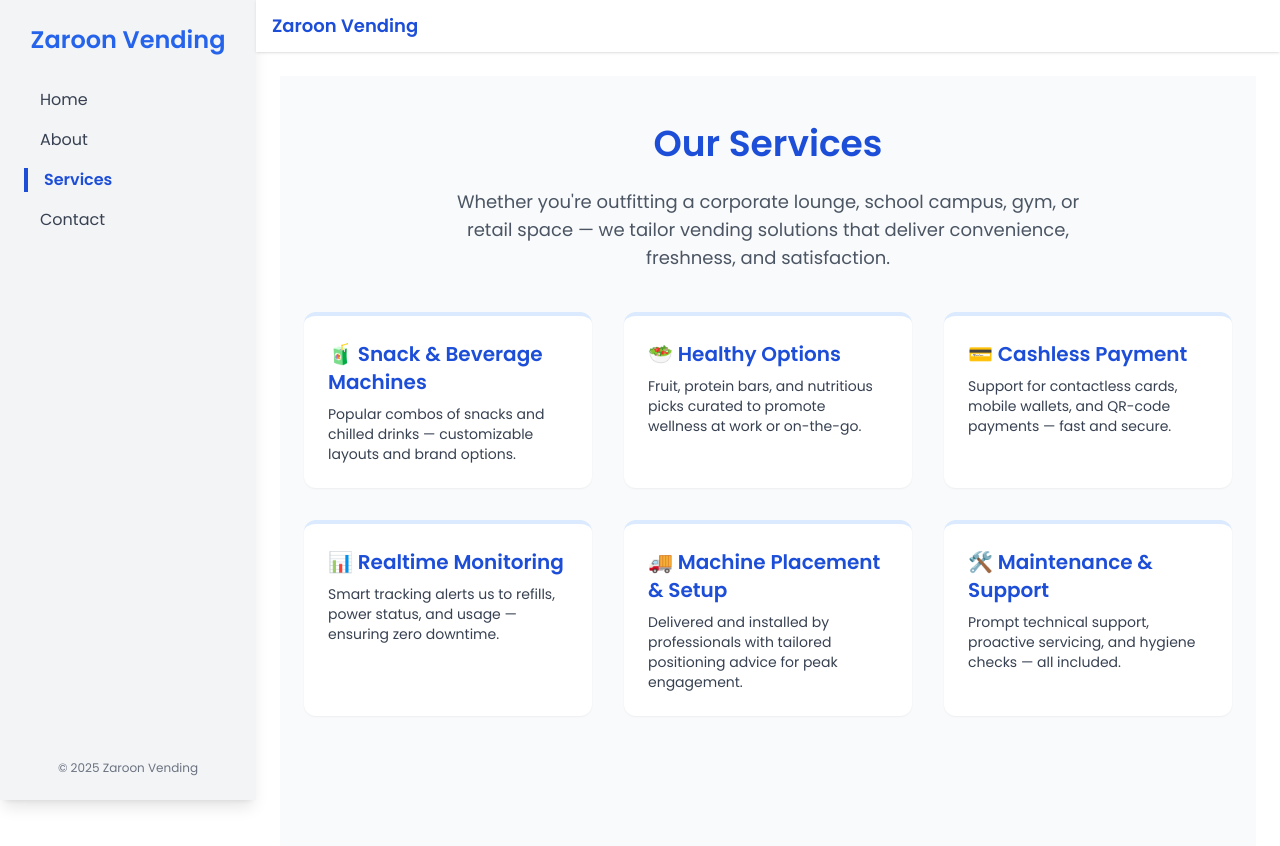
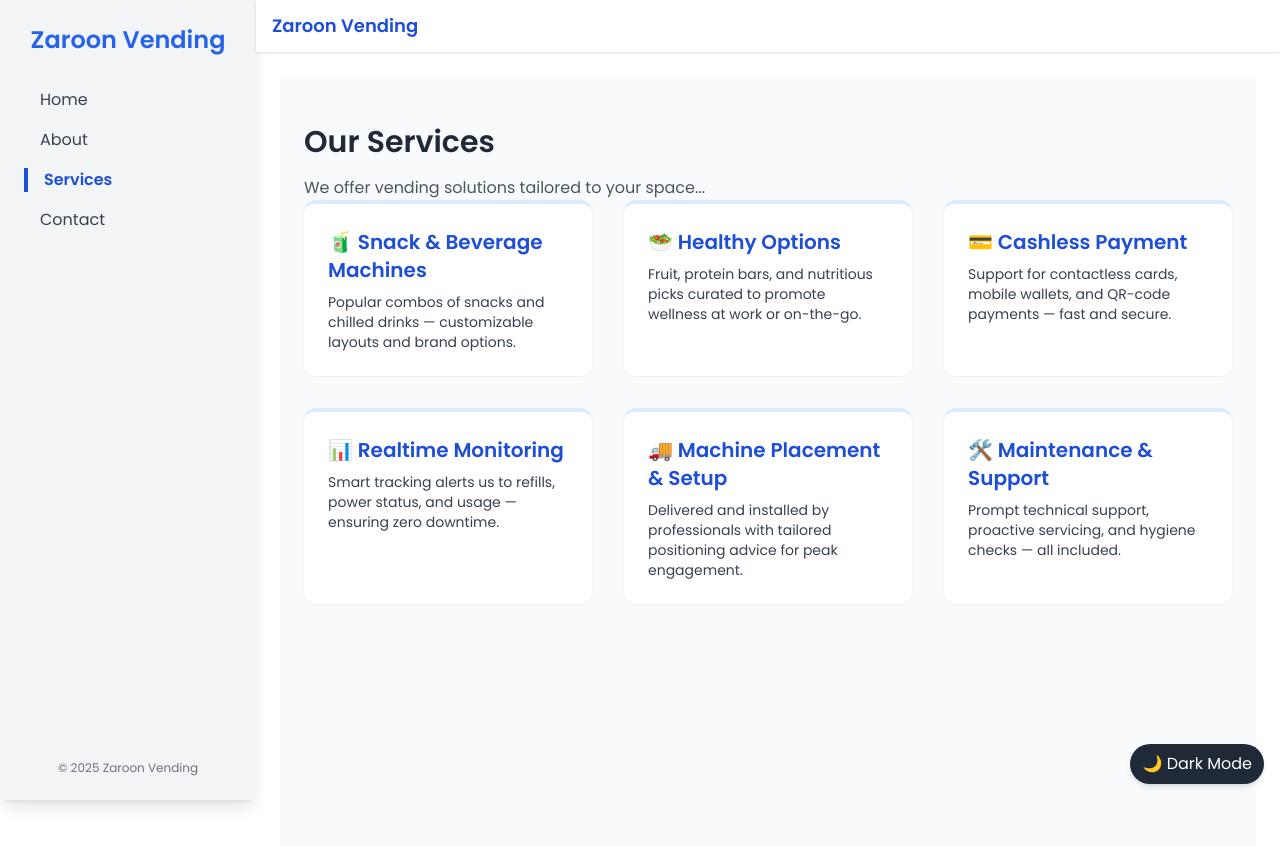
Before and after one commit to wajahatzeeshan/wz-vending-site, a React (Vite) app: page /wz-vending-site/services in a window 1280 px wide. Shown: the top 846 px of the page. Built offline with nearby package versions, Linux system fonts and the light colour scheme.

Commit message:
added git ignore

```diff
--- a/src/components/DarkModeToggle.jsx
+++ b/src/components/DarkModeToggle.jsx
@@ -1,3 +1,26 @@
+import { useEffect, useState } from "react";
+
 export default function DarkModeToggle() {
-  // your toggle logic here
+  const [isDark, setIsDark] = useState(() => {
+    const stored = localStorage.getItem("theme");
+    const prefersDark = window.matchMedia("(prefers-color-scheme: dark)").matches;
+    return stored ? stored === "dark" : prefersDark;
+  });
+
+  // Apply theme on first load and whenever it changes
+  useEffect(() => {
+    document.documentElement.classList.toggle("dark", isDark);
+    localStorage.setItem("theme", isDark ? "dark" : "light");
+  }, [isDark]);
+
+  const toggleTheme = () => setIsDark((prev) => !prev);
+
+  return (
+    <button
+      onClick={toggleTheme}
+      className="fixed bottom-4 right-4 px-3 py-2 rounded-full bg-gray-800 text-white dark:bg-white dark:text-gray-800 shadow-md transition duration-300"
+    >
+      {isDark ? "🌞 Light Mode" : "🌙 Dark Mode"}
+    </button>
+  );
 }
--- a/src/components/Header.jsx
+++ b/src/components/Header.jsx
@@ -4,7 +4,7 @@ import DarkModeToggle from "./DarkModeToggle";
 export default function Header() {
   return (
     <div className="top-bar flex justify-between items-center px-4 py-3 shadow-md bg-white dark:bg-gray-800 sticky top-0 z-50">
-      <h1 className="text-lg font-bold">Zaroon Vending</h1>
+      <h1 className="text-lg font-bold">Zaroon Zayan Vending</h1>
       <DarkModeToggle />
     </div>
   );
--- a/src/components/MobileNavbar.jsx
+++ b/src/components/MobileNavbar.jsx
@@ -35,10 +35,10 @@ export default function MobileNavbar() {
       >
         <nav className="flex flex-col py-4 text-center">
           {[
-            { to: "/", label: "Home" },
-            { to: "/about", label: "About" },
-            { to: "/services", label: "Services" },
-            { to: "/contact", label: "Contact" },
+            { to: import.meta.env.BASE_URL + "", label: "Home" },
+            { to: import.meta.env.BASE_URL + "about", label: "About" },
+            { to: import.meta.env.BASE_URL + "services", label: "Services" },
+            { to: import.meta.env.BASE_URL + "contact", label: "Contact" },
           ].map(({ to, label }) => (
             <NavLink
               key={to}
--- a/src/components/Navbar.jsx
+++ b/src/components/Navbar.jsx
@@ -1,11 +1,10 @@
-// src/components/Layout.jsx
-import Navbar from "./Navbar";
+import MobileNavbar from "./MobileNavbar";
 import { Outlet } from "react-router-dom";
 
 export default function Layout() {
   return (
-    <div className="flex">
-      <Navbar />
+    <div className="flex flex-col min-h-screen">
+      <MobileNavbar />
       <main className="flex-grow p-6">
         <Outlet />
       </main>
--- a/src/index.css
+++ b/src/index.css
@@ -6,6 +6,10 @@
 @tailwind utilities;
 
 /* Custom global styles (optional) */
+html {
+  scroll-behavior: smooth;
+}
+
 body {
   @apply font-poppins bg-white text-gray-900 dark:bg-gray-900 dark:text-gray-100;
 }
--- a/src/main.jsx
+++ b/src/main.jsx
@@ -13,7 +13,7 @@ import "./index.css"; // Tailwind + global styles
 
 ReactDOM.createRoot(document.getElementById("root")).render(
   <React.StrictMode>
-    <BrowserRouter basename="/wz-vending-site">
+    <BrowserRouter basename="/wz-vending-site/">
       <Routes>
         <Route path="/" element={<Layout />}>
           <Route index element={<Home />} />
--- a/src/pages/Contact.jsx
+++ b/src/pages/Contact.jsx
@@ -1,10 +1,11 @@
 export default function Contact() {
   return (
-    <section className="min-h-screen bg-gray-50 px-6 py-12 flex flex-col items-center text-center">
-      <h2 className="text-4xl font-bold text-blue-700 mb-4">Get in Touch</h2>
-      <p className="text-lg text-gray-600 mb-10 max-w-xl">
-        Have questions, need a quote, or ready to get started? We’d love to hear from you.
-      </p>
+    <section className="min-h-screen bg-gray-50 dark:bg-gray-900 px-6 py-12 flex flex-col items-center text-center">
+  <h2 className="text-4xl font-bold text-blue-700 dark:text-blue-400 mb-4">Get in Touch</h2>
+  <p className="text-lg text-gray-600 dark:text-gray-300 mb-10 max-w-xl">
+    We'd love to hear from you — drop us a message and we’ll get back soon.
+  </p>
+
 
       {/* Contact Form */}
       <form
--- a/src/pages/Home.jsx
+++ b/src/pages/Home.jsx
@@ -1,55 +1,51 @@
 import { Swiper, SwiperSlide } from "swiper/react";
-import { Navigation, Pagination } from "swiper/modules";
+import { Navigation, Pagination, Autoplay } from "swiper/modules";
 import "swiper/css";
 import "swiper/css/navigation";
 import "swiper/css/pagination";
 
 export default function Home() {
   return (
-    <section className="min-h-screen bg-gray-50 flex flex-col items-center justify-center px-6 text-center">
+    <section className="min-h-screen bg-gray-50 dark:bg-gray-900 flex flex-col items-center justify-center px-6 text-center">
       <img
         src={import.meta.env.BASE_URL + "logo.png"}
-        alt="Zaroon Vending Logo"
+        alt="logo"
         className="w-24 h-24 mb-6 animate-bounce"
       />
 
-      <div className="mt-12 w-full max-w-4xl">
-
+      <div className="w-full max-w-2xl max-h-[400px] overflow-hidden mb-6 bg-white dark:bg-gray-800 rounded-lg shadow-lg">
         <Swiper
-    modules={[Navigation, Pagination]}
+          modules={[Navigation, Pagination, Autoplay]}
+          autoplay={{ delay: 5000, disableOnInteraction: false }}
           spaceBetween={20}
           slidesPerView={1}
           navigation
           pagination={{ clickable: true }}
           loop
-    className="rounded-lg shadow-lg"
         >
           {["mock_1.png", "mock_2.png"].map((img, i) => (
-      <SwiperSlide key={i}>
+            <SwiperSlide key={i} className="p-4">
               <img
-          src={`/wz-vending-site/${img}`}
+                src={import.meta.env.BASE_URL + img}
                 alt={`Vending mockup ${i + 1}`}
-          className="w-full h-auto rounded-xl border"
-          autoplay={{ delay: 5000, disableOnInteraction: false }}
+                className="w-full h-full max-h-[300px] object-contain rounded-xl mx-auto"
               />
             </SwiperSlide>
           ))}
         </Swiper>
       </div>
 
-
-
-      <h1 className="text-4xl md:text-5xl font-bold text-gray-800 leading-tight">
+      <h1 className="text-4xl md:text-5xl font-bold text-gray-800 dark:text-gray-100 leading-tight">
         Zaroon Zayan Vending
       </h1>
 
-      <p className="mt-4 text-lg text-gray-600 max-w-xl">
+      <p className="mt-4 text-lg text-gray-600 dark:text-gray-300 max-w-xl">
         Premium vending solutions for workplaces, schools, gyms and beyond —
         freshness, convenience, and style all in one.
       </p>
 
       <a
-        href="/contact"
+        href={import.meta.env.BASE_URL + "contact"}
         className="mt-8 inline-block px-6 py-3 bg-blue-600 hover:bg-blue-700 text-white text-lg rounded-full shadow-md transition duration-300 ease-in-out"
       >
         Get Started
--- a/src/pages/Services.jsx
+++ b/src/pages/Services.jsx
@@ -1,11 +1,12 @@
 export default function Services() {
   return (
-    <section className="min-h-screen bg-gray-50 px-6 py-12 flex flex-col items-center text-center">
-      <h2 className="text-4xl font-bold mb-6 text-blue-700">Our Services</h2>
-      <p className="text-lg text-gray-600 max-w-2xl mb-10">
-        Whether you're outfitting a corporate lounge, school campus, gym, or retail space —
-        we tailor vending solutions that deliver convenience, freshness, and satisfaction.
+    <section className="min-h-screen bg-gray-50 dark:bg-gray-900 px-6 py-12 text-gray-800 dark:text-gray-100">
+      <h1 className="text-3xl font-bold mb-4">Our Services</h1>
+      <p className="text-gray-600 dark:text-gray-300">
+      We offer vending solutions tailored to your space...
       </p>
+
+
 
       <div className="grid gap-8 md:grid-cols-3 w-full max-w-6xl">
         {[
```
Also changed, not shown: 2 other files (tests, documents, lock files or other folders). Lines whose indentation alone changed are shown as unchanged.
